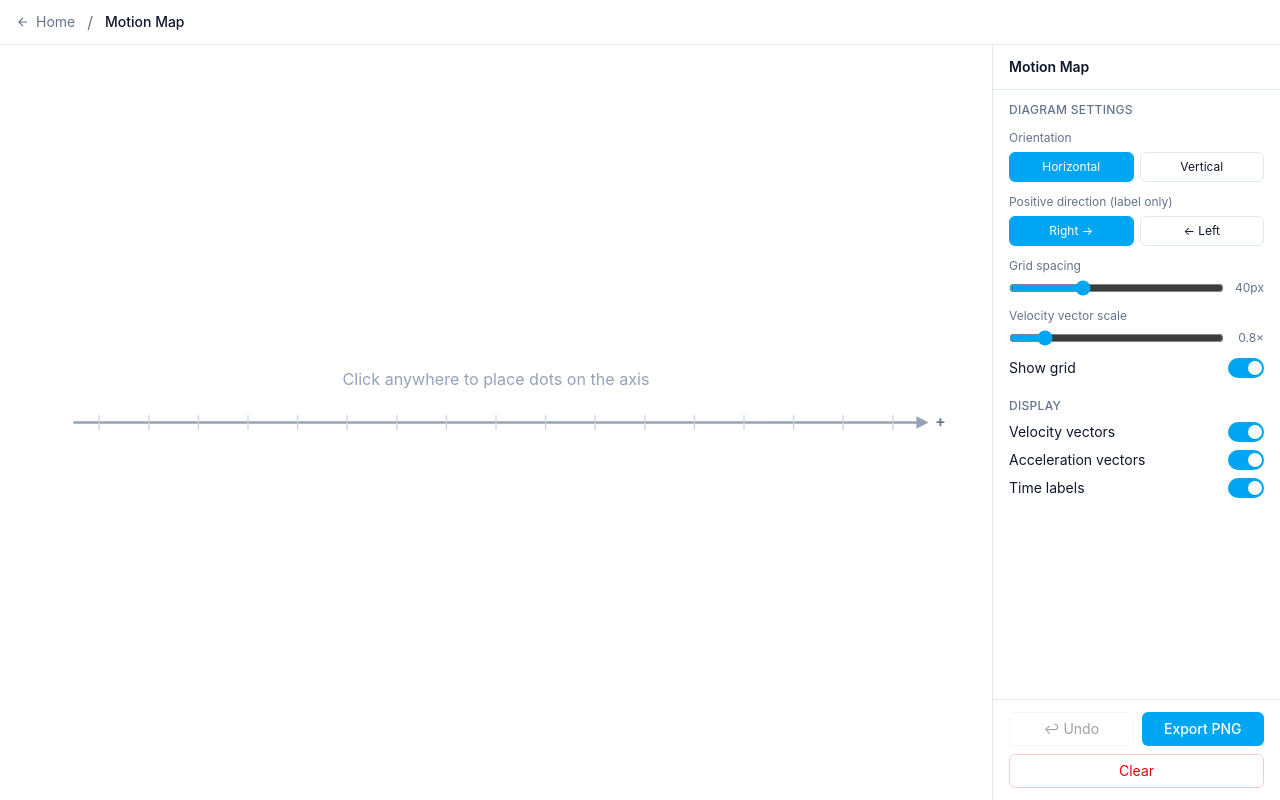
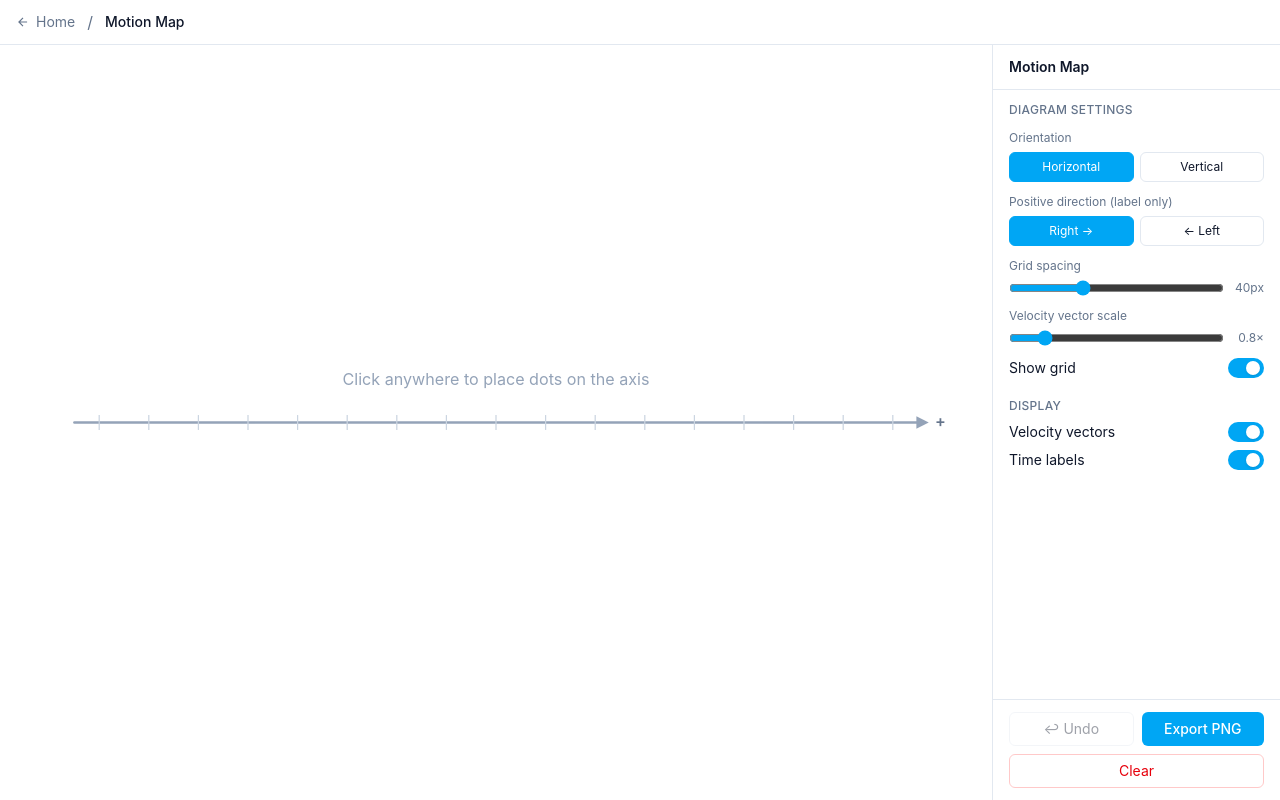
Before and after one commit to trevorregister/physics-draw, a Vue app: page /motion-map in a window 1280 px wide. Built offline with nearby package versions, Linux system fonts and the light colour scheme.

Commit message:
fix: motion map toggles, dashed lines

```diff
--- a/src/diagrams/motion-map/MMCanvas.vue
+++ b/src/diagrams/motion-map/MMCanvas.vue
@@ -8,6 +8,8 @@
       class="select-none"
       style="touch-action: none; cursor: crosshair;"
       @click="onCanvasClick"
+      @mousemove="onMouseMove"
+      @mouseleave="hoverSnap = null"
     >
       <defs>
         <marker
@@ -123,6 +125,29 @@
         @select="$emit('select', $event)"
       />
 
+      <!-- Hover preview: dashed alignment line + ghost dot -->
+      <template v-if="hoverSnap">
+        <line
+          v-if="hoverSnap.laneOffset !== 0"
+          :x1="hoverDotX"
+          :y1="hoverDotY"
+          :x2="isHorizontal ? hoverDotX : BASELINE_X"
+          :y2="isHorizontal ? BASELINE_Y : hoverDotY"
+          stroke="#cbd5e1"
+          stroke-width="1"
+          stroke-dasharray="4,3"
+          pointer-events="none"
+        />
+        <circle
+          :cx="hoverDotX"
+          :cy="hoverDotY"
+          r="7"
+          fill="#94a3b8"
+          opacity="0.4"
+          pointer-events="none"
+        />
+      </template>
+
       <!-- Click hint when empty -->
       <text
         v-if="state.dots.length === 0"
@@ -161,6 +186,21 @@ const BASELINE_X = 400
 const svgEl = ref<SVGSVGElement | null>(null)
 
 const isHorizontal = computed(() => props.state.orientation === 'horizontal')
+
+const hoverSnap = ref<{ gridIndex: number; laneOffset: number } | null>(null)
+
+const hoverDotX = computed(() => {
+  if (!hoverSnap.value) return 0
+  return isHorizontal.value
+    ? W / 2 + hoverSnap.value.gridIndex * props.state.gridSpacing
+    : BASELINE_X + hoverSnap.value.laneOffset * props.state.gridSpacing
+})
+const hoverDotY = computed(() => {
+  if (!hoverSnap.value) return 0
+  return isHorizontal.value
+    ? BASELINE_Y - hoverSnap.value.laneOffset * props.state.gridSpacing
+    : H / 2 + hoverSnap.value.gridIndex * props.state.gridSpacing
+})
 
 const sortedByTime = computed(() =>
   [...props.state.dots].sort((a, b) => a.timeIndex - b.timeIndex)
@@ -208,17 +248,24 @@ function toSVGCoords(e: MouseEvent): { x: number; y: number } {
   return { x: svgP.x, y: svgP.y }
 }
 
-function onCanvasClick(e: MouseEvent) {
+function snapFromEvent(e: MouseEvent): { gridIndex: number; laneOffset: number } {
   const { x, y } = toSVGCoords(e)
   const gs = props.state.gridSpacing
   const rawAxis = isHorizontal.value ? x : y
   const center = isHorizontal.value ? W / 2 : H / 2
   const maxIdx = Math.floor(((isHorizontal.value ? W : H) / 2 - PADDING) / gs)
   const gridIndex = Math.max(-maxIdx, Math.min(maxIdx, Math.round((rawAxis - center) / gs)))
-
   const rawLane = isHorizontal.value ? (BASELINE_Y - y) / gs : (x - BASELINE_X) / gs
   const laneOffset = Math.round(rawLane)
+  return { gridIndex, laneOffset }
+}
 
+function onMouseMove(e: MouseEvent) {
+  hoverSnap.value = snapFromEvent(e)
+}
+
+function onCanvasClick(e: MouseEvent) {
+  const { gridIndex, laneOffset } = snapFromEvent(e)
   const existing = props.state.dots.find(
     (d) => d.gridIndex === gridIndex && d.laneOffset === laneOffset
   )
--- a/src/diagrams/motion-map/MMDotMarker.vue
+++ b/src/diagrams/motion-map/MMDotMarker.vue
@@ -1,18 +1,5 @@
 <template>
   <g style="cursor: pointer;" @click.stop="$emit('select', dot.id)">
-    <!-- Dashed connector from off-axis dot to axis -->
-    <line
-      v-if="dot.laneOffset !== 0"
-      :x1="dotX"
-      :y1="dotY"
-      :x2="isHorizontal ? dotX : baseline"
-      :y2="isHorizontal ? baseline : dotY"
-      stroke="#cbd5e1"
-      stroke-width="1"
-      stroke-dasharray="4,3"
-      pointer-events="none"
-    />
-
     <!-- Velocity arrow (originates from dot, parallel to axis) -->
     <line
       v-if="showVelocity && velocityLength > 0"
@@ -23,19 +10,6 @@
       stroke="#1e293b"
       stroke-width="2"
       marker-end="url(#mm-vel-arrow)"
-      pointer-events="none"
-    />
-
-    <!-- Acceleration arrow (below/left of axis, anchored to axis projection) -->
-    <line
-      v-if="showAccel && dot.acceleration.magnitude > 0"
-      :x1="accelBaseX"
-      :y1="accelBaseY"
-      :x2="accelTipX"
-      :y2="accelTipY"
-      stroke="#f43f5e"
-      stroke-width="2"
-      marker-end="url(#mm-accel-arrow)"
       pointer-events="none"
     />
 
--- a/src/diagrams/motion-map/MMSidebar.vue
+++ b/src/diagrams/motion-map/MMSidebar.vue
@@ -82,10 +82,18 @@
         </div>
 
         <!-- Show grid toggle -->
-        <label class="flex items-center justify-between text-sm cursor-pointer">
-          <span class="text-foreground">Show grid</span>
-          <Toggle :value="state.showGrid" @toggle="$emit('set-show-grid', $event)" />
-        </label>
+        <div class="flex items-center justify-between">
+          <span class="text-sm text-foreground">Show grid</span>
+          <button
+            type="button"
+            class="relative inline-flex h-5 w-9 items-center rounded-full transition-colors"
+            :class="state.showGrid ? 'bg-sky-500' : 'bg-muted'"
+            @click="$emit('set-show-grid', !state.showGrid)"
+          >
+            <span class="inline-block h-3.5 w-3.5 rounded-full bg-white shadow transition-transform"
+              :class="state.showGrid ? 'translate-x-[18px]' : 'translate-x-0.5'" />
+          </button>
+        </div>
       </section>
 
       <!-- Selected Dot Controls -->
@@ -103,10 +111,15 @@
         <div class="space-y-1.5">
           <div class="flex items-center justify-between">
             <p class="text-xs font-medium text-foreground">Velocity direction</p>
-            <Toggle
-              :value="selectedDot.velocity.visible"
-              @toggle="$emit('update-velocity', selectedDot.id, { ...selectedDot.velocity, visible: $event })"
-            />
+            <button
+              type="button"
+              class="relative inline-flex h-5 w-9 items-center rounded-full transition-colors"
+              :class="selectedDot.velocity.visible ? 'bg-sky-500' : 'bg-muted'"
+              @click="$emit('update-velocity', selectedDot.id, { ...selectedDot.velocity, visible: !selectedDot.velocity.visible })"
+            >
+              <span class="inline-block h-3.5 w-3.5 rounded-full bg-white shadow transition-transform"
+                :class="selectedDot.velocity.visible ? 'translate-x-[18px]' : 'translate-x-0.5'" />
+            </button>
           </div>
           <div class="flex gap-1.5">
             <button
@@ -122,59 +135,35 @@
           </div>
         </div>
 
-        <!-- Acceleration -->
-        <div class="space-y-1.5">
-          <div class="flex items-center justify-between">
-            <p class="text-xs font-medium text-rose-600">Acceleration</p>
-            <Toggle
-              :value="selectedDot.acceleration.visible"
-              color="rose"
-              @toggle="$emit('update-acceleration', selectedDot.id, { ...selectedDot.acceleration, visible: $event })"
-            />
-          </div>
-          <div class="flex gap-1.5">
-            <button
-              v-for="dir in accelDirOptions"
-              :key="dir.val"
-              type="button"
-              class="flex-1 py-1 text-xs rounded-md border transition-colors"
-              :class="selectedDot.acceleration.direction === dir.val
-                ? 'bg-rose-500 border-rose-500 text-white'
-                : 'bg-background border-border text-foreground hover:bg-muted'"
-              @click="$emit('update-acceleration', selectedDot.id, { ...selectedDot.acceleration, direction: dir.val as 1 | -1 })"
-            >{{ dir.label }}</button>
-          </div>
-          <div class="flex items-center gap-2">
-            <span class="text-xs text-muted-foreground w-12">Magnitude</span>
-            <input
-              type="range"
-              min="0"
-              max="10"
-              step="0.5"
-              :value="selectedDot.acceleration.magnitude"
-              class="flex-1 accent-rose-500"
-              @input="$emit('update-acceleration', selectedDot.id, { ...selectedDot.acceleration, magnitude: +($event.target as HTMLInputElement).value })"
-            />
-            <span class="text-xs text-muted-foreground w-6 text-right">{{ selectedDot.acceleration.magnitude }}</span>
-          </div>
-        </div>
       </section>
 
       <!-- Global Vector Controls -->
       <section class="space-y-2">
         <p class="text-xs font-medium text-muted-foreground uppercase tracking-wide">Display</p>
-        <label class="flex items-center justify-between text-sm cursor-pointer">
-          <span class="text-foreground">Velocity vectors</span>
-          <Toggle :value="state.showAllVelocity" @toggle="$emit('set-show-all-velocity', $event)" />
-        </label>
-        <label class="flex items-center justify-between text-sm cursor-pointer">
-          <span class="text-foreground">Acceleration vectors</span>
-          <Toggle :value="state.showAllAccel" @toggle="$emit('set-show-all-accel', $event)" />
-        </label>
-        <label class="flex items-center justify-between text-sm cursor-pointer">
-          <span class="text-foreground">Time labels</span>
-          <Toggle :value="state.showLabels" @toggle="$emit('set-show-labels', $event)" />
-        </label>
+        <div class="flex items-center justify-between">
+          <span class="text-sm text-foreground">Velocity vectors</span>
+          <button
+            type="button"
+            class="relative inline-flex h-5 w-9 items-center rounded-full transition-colors"
+            :class="state.showAllVelocity ? 'bg-sky-500' : 'bg-muted'"
+            @click="$emit('set-show-all-velocity', !state.showAllVelocity)"
+          >
+            <span class="inline-block h-3.5 w-3.5 rounded-full bg-white shadow transition-transform"
+              :class="state.showAllVelocity ? 'translate-x-[18px]' : 'translate-x-0.5'" />
+          </button>
+        </div>
+        <div class="flex items-center justify-between">
+          <span class="text-sm text-foreground">Time labels</span>
+          <button
+            type="button"
+            class="relative inline-flex h-5 w-9 items-center rounded-full transition-colors"
+            :class="state.showLabels ? 'bg-sky-500' : 'bg-muted'"
+            @click="$emit('set-show-labels', !state.showLabels)"
+          >
+            <span class="inline-block h-3.5 w-3.5 rounded-full bg-white shadow transition-transform"
+              :class="state.showLabels ? 'translate-x-[18px]' : 'translate-x-0.5'" />
+          </button>
+        </div>
       </section>
 
     </div>
@@ -262,27 +251,4 @@ const accelDirOptions = computed(() =>
     ? [{ label: '→ Right', val: 1 }, { label: '← Left', val: -1 }]
     : [{ label: '↓ Down', val: 1 }, { label: '↑ Up', val: -1 }]
 )
-
-const Toggle = {
-  props: {
-    value: Boolean,
-    color: { type: String, default: 'sky' },
-  },
-  emits: ['toggle'],
-  template: `
-    <button
-      type="button"
-      class="relative inline-flex h-5 w-9 items-center rounded-full transition-colors focus:outline-none focus:ring-2 focus:ring-offset-1"
-      :class="[value
-        ? (color === 'rose' ? 'bg-rose-500 focus:ring-rose-500' : 'bg-sky-500 focus:ring-sky-500')
-        : 'bg-muted focus:ring-sky-500']"
-      @click="$emit('toggle', !value)"
-    >
-      <span
-        class="inline-block h-3.5 w-3.5 transform rounded-full bg-white shadow transition-transform"
-        :class="value ? 'translate-x-5' : 'translate-x-0.5'"
-      />
-    </button>
-  `,
-}
 </script>
--- a/src/router/index.ts
+++ b/src/router/index.ts
@@ -9,7 +9,7 @@ export default createRouter({
       component: () => import('@/views/HomeView.vue'),
     },
     {
-      path: '/fbd',
+      path: '/free-body-diagram',
       name: 'fbd',
       component: () => import('@/views/FBDView.vue'),
     },
--- a/src/views/HomeView.vue
+++ b/src/views/HomeView.vue
@@ -73,7 +73,7 @@ const TOOLS = [
     name: 'fbd',
     title: 'Free Body Diagram',
     description: 'Draw all forces acting on an object. Add labeled force vectors with one click and drag to adjust direction and magnitude.',
-    path: '/fbd',
+    path: '/free-body-diagram',
     icon: ArrowIcon,
   },
   {
```
